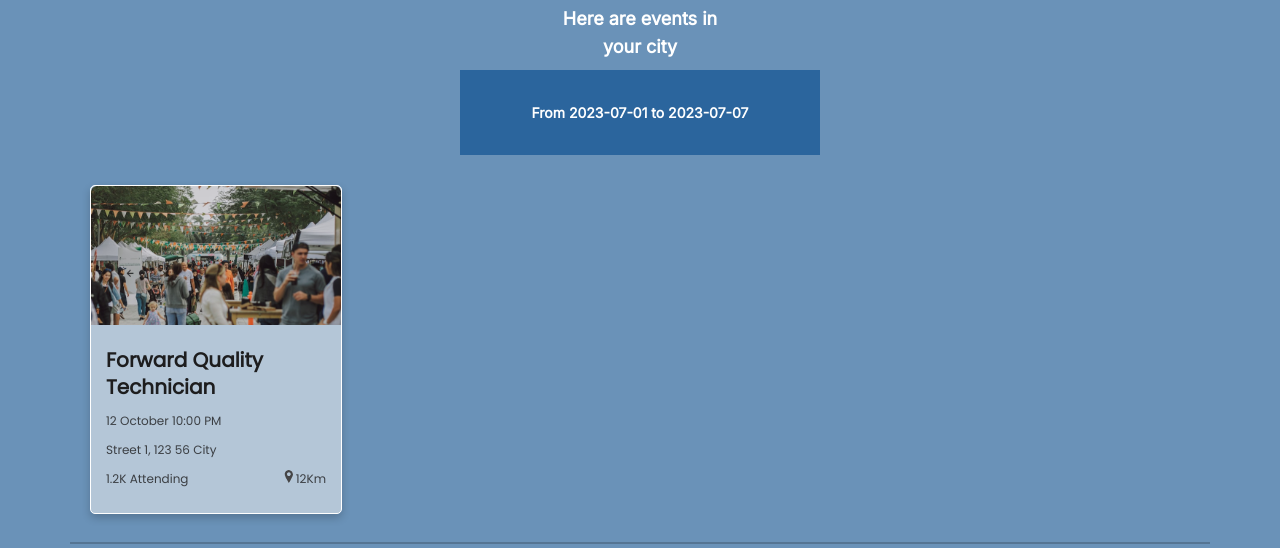
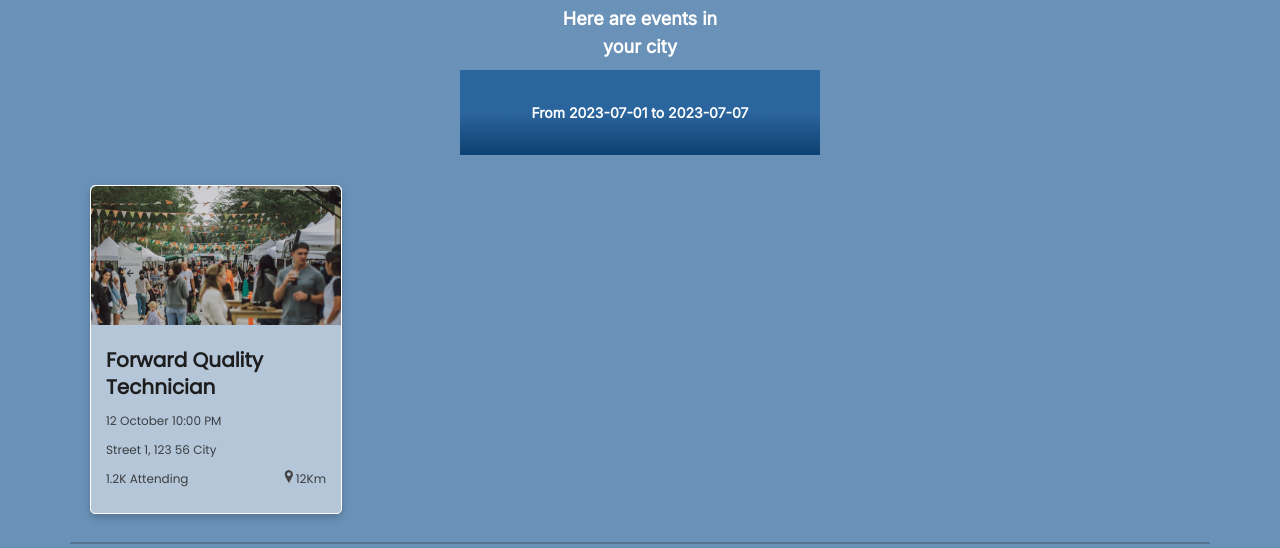
Before and after one commit to AdnanLatif93/email-template, a plain HTML site: page index.html in a window 1280 px wide. Shown: the part 252-800 px from the top of the page. Drawn offline with Linux system fonts and the light colour scheme.

Commit message:
add linear gradiant to date

```diff
--- a/index.html
+++ b/index.html
@@ -114,7 +114,7 @@
         }
 
         .date {
-            background: linear-gradient(90deg, #2B659D 0%, #2B659D 100%, #0E4172 100%);
+            background:  linear-gradient(to bottom, rgba(43, 101, 157, 1), rgba(43, 101, 157, 1), rgba(14, 65, 114, 1));;
             padding: 30px;
             max-width: 300px;
             width: auto;
```
